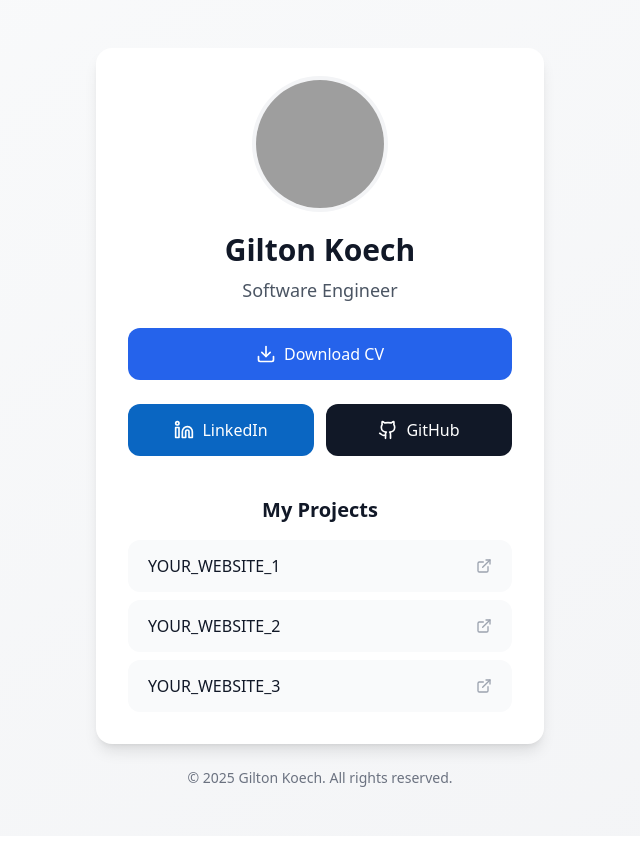
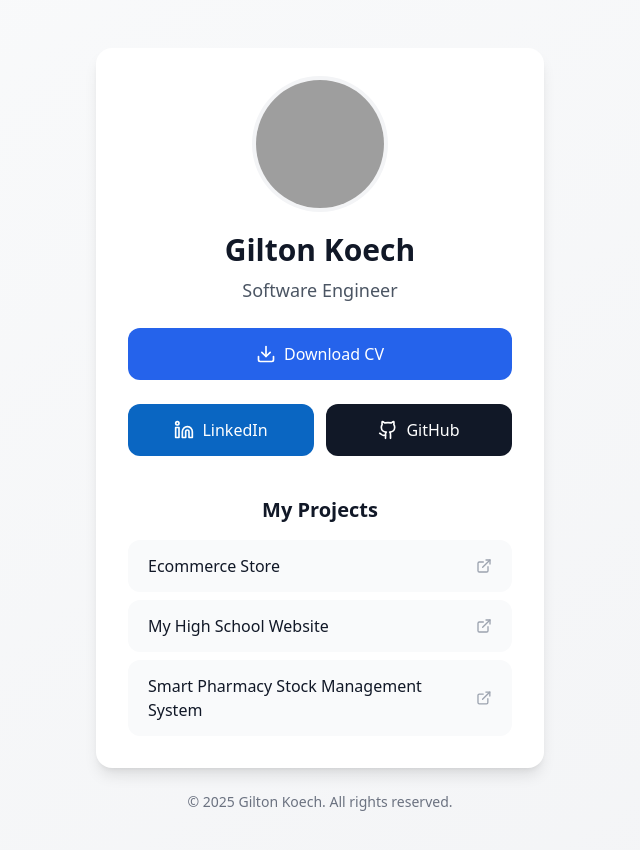
Before and after one commit to chipukizii/portfolio, a React (Vite) app: page / in a window 1280 px wide. Shown: the top 850 px of the page, without its empty margins (320-960 px from the left). Built offline with nearby package versions, Linux system fonts and the light colour scheme; grey boxes are pictures that could not be loaded.

Commit message:
fixed the names of projects

```diff
--- a/src/components/Portfolio.tsx
+++ b/src/components/Portfolio.tsx
@@ -10,13 +10,13 @@ export function Portfolio() {
     linkedIn: 'YOUR_LINKEDIN_LINK',
     github: 'https://github.com/chipukizii',
     websites: [{
-      name: 'YOUR_WEBSITE_1',
+      name: 'Ecommerce Store',
       url: 'https://rotichstore-2.onrender.com'
     }, {
-      name: 'YOUR_WEBSITE_2',
+      name: 'My High School Website',
       url: 'https://simoti-high.onrender.com'
     }, {
-      name: 'YOUR_WEBSITE_3',
+      name: 'Smart Pharmacy Stock Management System',
       url: 'https://smartpharmacy-management.vercel.app'
     }]
   };
```
